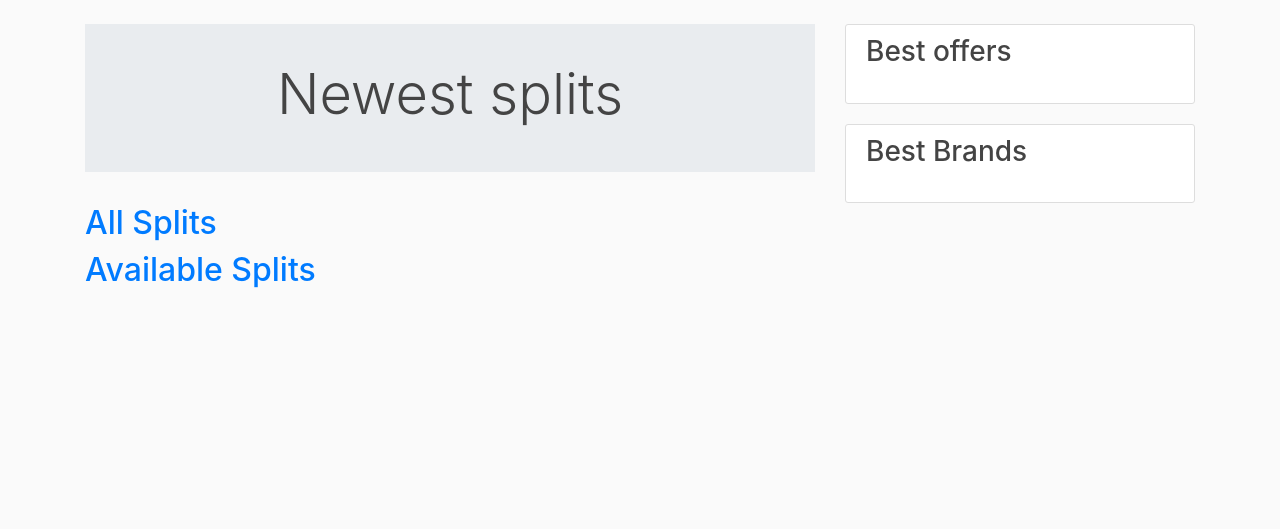
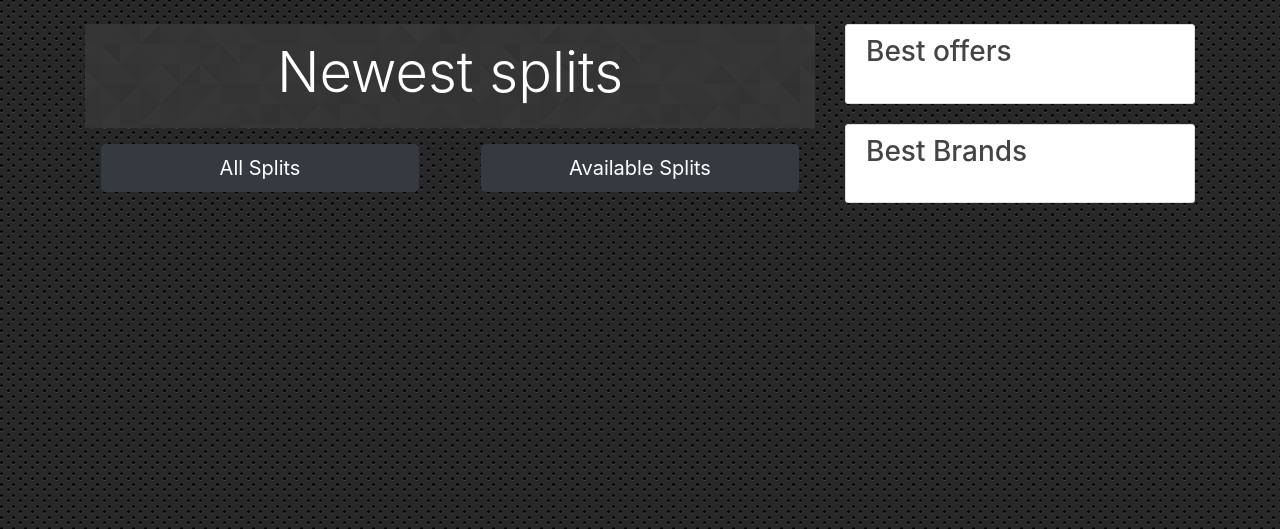
Before and after one commit to jakobowsky/Split-It, a Django app: page / in a window 1280 px wide. Shown: the part 56-585 px from the top of the page. Run offline with Django 3.2, Linux system fonts and the light colour scheme; data that the repository does not hold is empty; some libraries are stand-ins or nearby versions.

Commit message:
design started

```diff
--- a/django_project/blog/templates/blog/base.html
+++ b/django_project/blog/templates/blog/base.html
@@ -15,16 +15,28 @@
 
     <style type="text/css">
     .jumbotron {
-      padding-bottom: 5%;
-      padding-top: 5%;
+      padding-bottom: 2%;
+      padding-top: 2%;
+      background: url("{% static 'blog/prism.png' %}") fixed;
+
     }
+
+    .textcolor {
+      color: white !important;
+    }
+
+    .background-base {
+      background: url("{% static 'blog/carb2.png' %}") fixed;
+    }
+
+
   </style>
 
 
       <title>Django project Split iT</title>
 
 </head>
-<body>
+<body class ="background-base">
     <header class="site-header">
       <nav class="navbar navbar-expand-md navbar-dark bg-dark fixed-top">
         <div class="container">
--- a/django_project/blog/templates/blog/home.html
+++ b/django_project/blog/templates/blog/home.html
@@ -1,10 +1,28 @@
 {% extends "blog/base.html" %}
 {% block content %}
-    <div class="jumbotron jumbotron-fluid">
-      <h4 class="display-4 text-center">Newest splits</h4>
+    <div class="jumbotron jumbotron-fluid mb-2">
+      <h4 class="textcolor display-4 text-center ">Newest splits</h4>
     </div>
-    <h2><a href="{% url 'blog-home-all'  %}">All Splits</a></h2>
-    <h2><a href="{% url 'blog-home'  %}">Available Splits</a></h2>
+    <div class="row mb-2">
+      <div class="col">
+        <div class="text-center">
+          <a class="text-white nav-link" href="{% url 'blog-home-all'  %}">
+          <button type="button" class="btn btn-dark btn-lg btn-block">
+          All Splits
+          </button>
+          </a>
+        </div>
+      </div>
+      <div class="col">
+        <div class="text-center">
+          <a class="text-white nav-link" href="{% url 'blog-home'  %}">
+          <button type="button" class="btn btn-dark btn-lg btn-block">
+          Available Splits
+          </button>
+          </a>
+        </div>
+      </div>
+    </div>
     {% for post in posts %}
         <article class="media content-section">
           <img class="rounded-circle article-img" src="{{ post.author.profile.image.url }}">
```
Also changed, not shown: django_project/blog/static/blog/b.png (added), django_project/blog/static/blog/br.png (added), django_project/blog/static/blog/carb.png (added), django_project/blog/static/blog/carb2.png (added), django_project/blog/static/blog/f.png (added), django_project/blog/static/blog/prism.png (added), django_project/blog/static/blog/tree.png (added).
